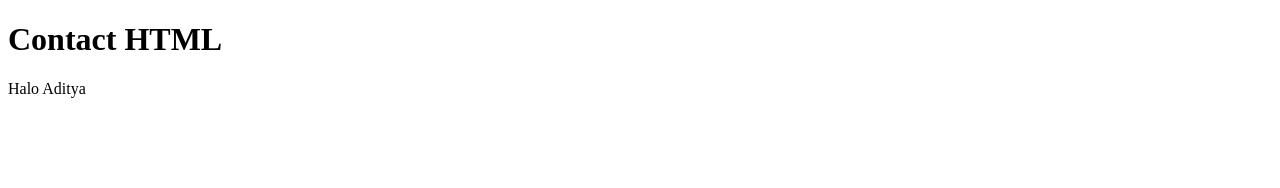
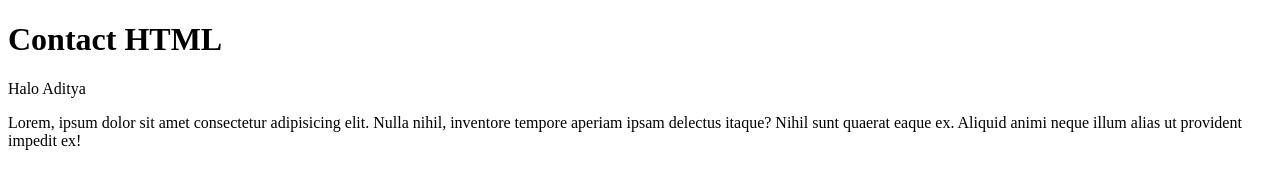
Before and after one commit to madityapra/-learn-git, a plain HTML site: page contact.html in a window 1280 px wide. Drawn offline with Linux system fonts and the light colour scheme.

Commit message:
feat:changes via vscode

```diff
--- a/contact.html
+++ b/contact.html
@@ -8,5 +8,8 @@
 <body>
     <h1>Contact HTML</h1>
     <p>Halo Aditya</p>
+    <div>
+        <p>Lorem, ipsum dolor sit amet consectetur adipisicing elit. Nulla nihil, inventore tempore aperiam ipsam delectus itaque? Nihil sunt quaerat eaque ex. Aliquid animi neque illum alias ut provident impedit ex!</p>
+    </div>
 </body>
 </html>
```
